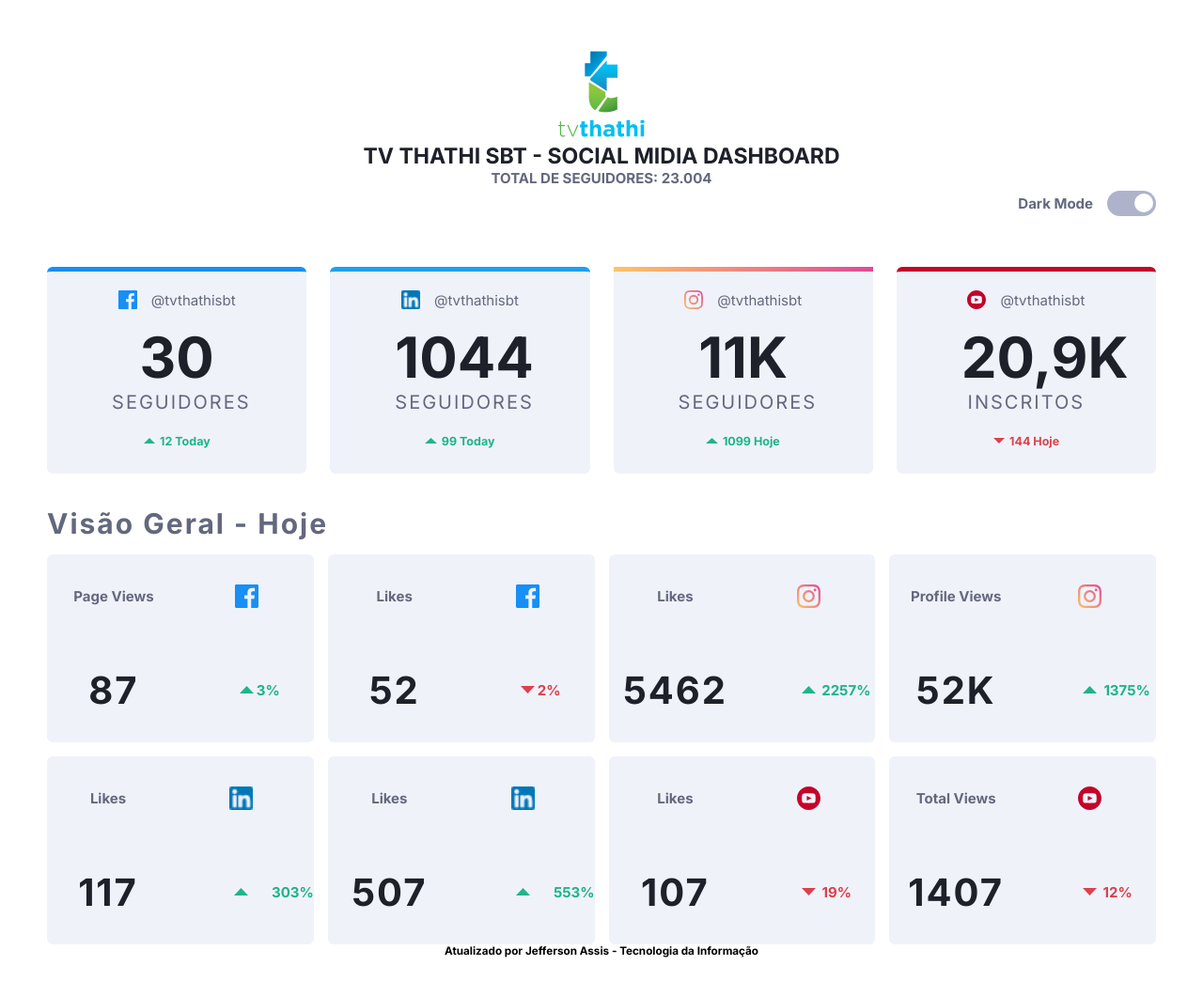
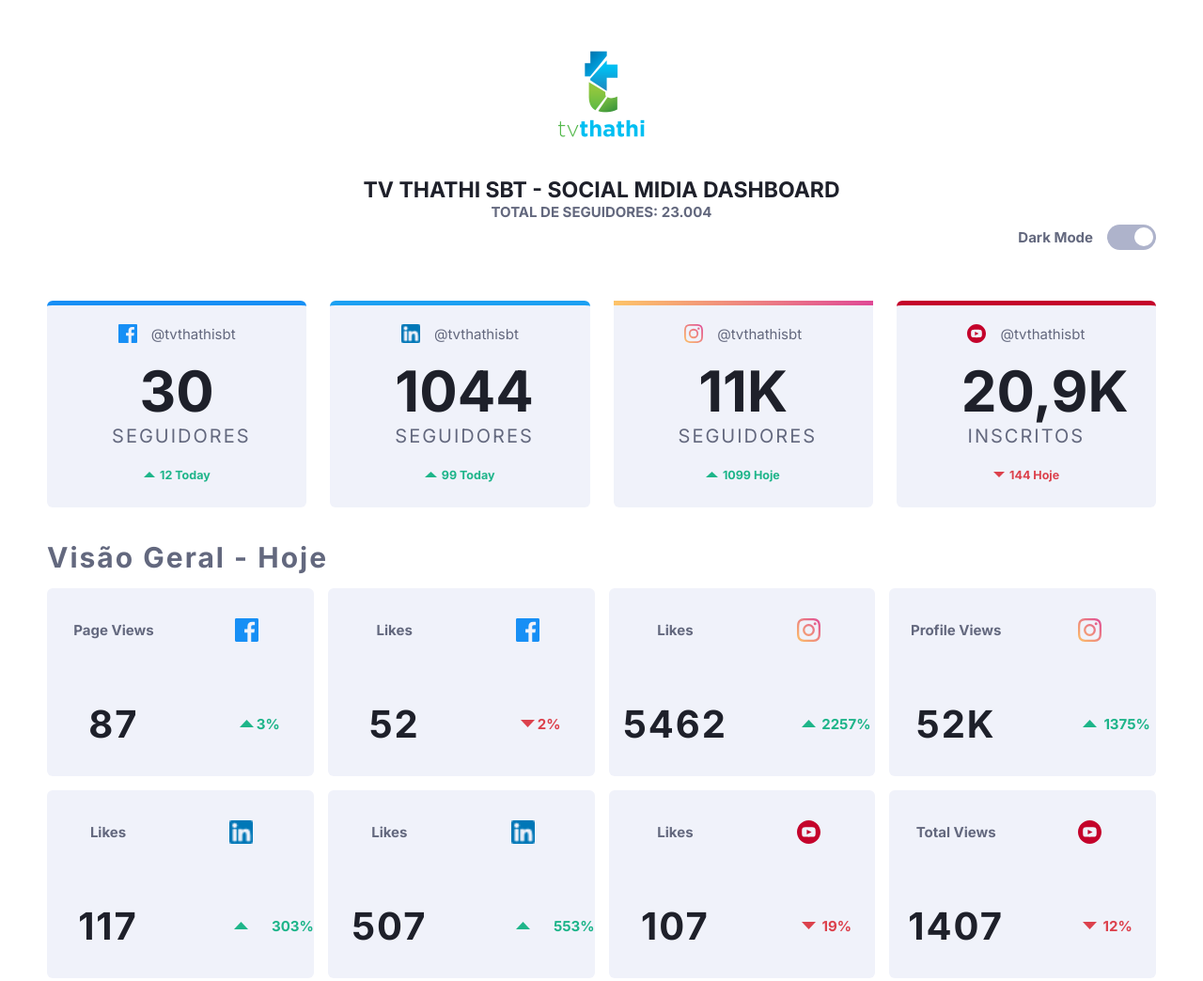
Before and after one commit to tvthathisbt/Social-Media-Dashboard, a plain HTML site: page index.html in a window 1280 px wide. Shown: the top 1044 px of the page at 94% size. Drawn offline with Linux system fonts and the light colour scheme.

Commit message:
index.html

```diff
--- a/index.html
+++ b/index.html
@@ -15,7 +15,7 @@
   </head>
   <body>
     <header>
-      <center><img  width="100" height="100" src='images/logo.png'/><br><p></p>
+      <center><img  width="100" height="100" src='images/logo.png'/><br><br><br><br><p></p>
       <h1 class="title">TV THATHI SBT - SOCIAL MIDIA DASHBOARD</h1>
       <h3 class="text">TOTAL DE SEGUIDORES: 23.004</h3></center>
     </header>
@@ -160,6 +160,7 @@
     </main>
     <script src="index.js"></script>
   </body>
+  <br><br><br><br><p></p>
   <center><footer>
         <div class="rodape">
             <p><h3>Atualizado por Jefferson Assis - Tecnologia da Informação</h3></p>
```
